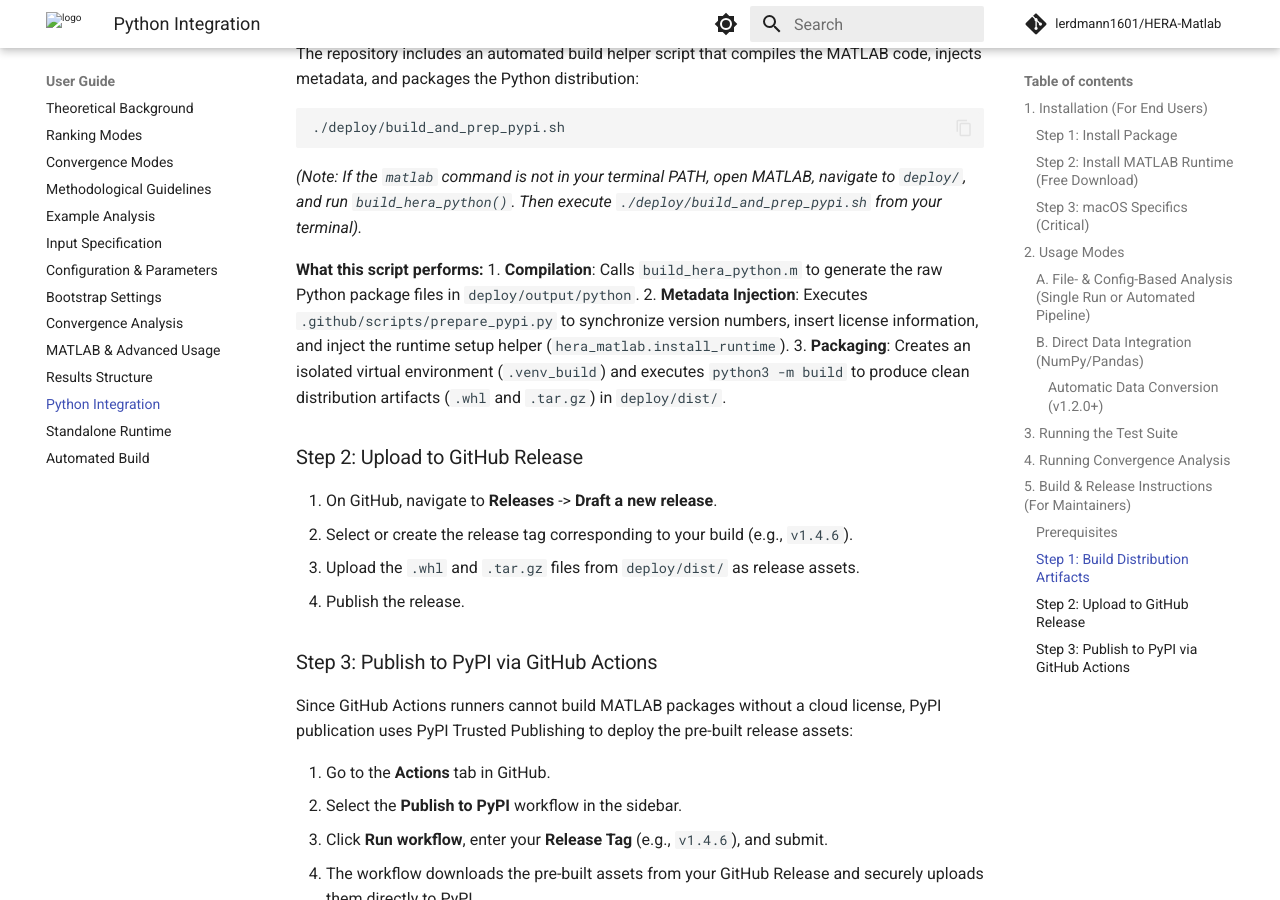
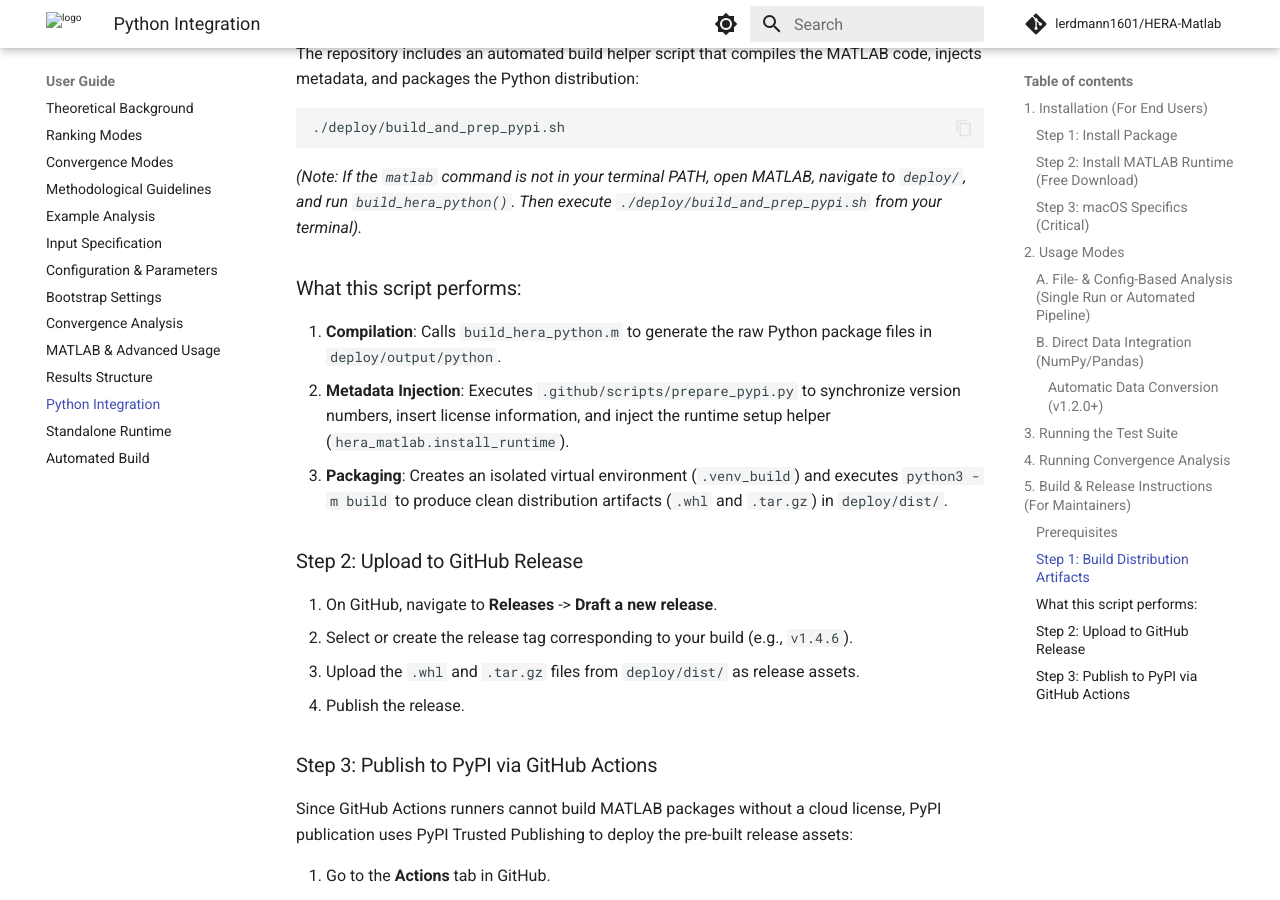
Before and after one commit to lerdmann1601/HERA-Matlab, an MkDocs documentation site: the page built from docs/Python_Integration.md, in a window 1280 px wide and 900 px high, scrolled down 4671 px. Built offline with MkDocs 1.6.1 and Material for MkDocs 9.7.7, drawn with Linux system fonts in a browser that asks for light colours; comment, search, counter and statistics services are not loaded.

Commit message:
Docs: Update Python_Integration.md

```diff
--- a/docs/Python_Integration.md
+++ b/docs/Python_Integration.md
@@ -207,7 +207,7 @@ The repository includes an automated build helper script that compiles the MATLA
 
 *(Note: If the `matlab` command is not in your terminal PATH, open MATLAB, navigate to `deploy/`, and run `build_hera_python()`. Then execute `./deploy/build_and_prep_pypi.sh` from your terminal).*
 
-**What this script performs:**
+### What this script performs:
 1. **Compilation**: Calls `build_hera_python.m` to generate the raw Python package files in `deploy/output/python`.
 2. **Metadata Injection**: Executes `.github/scripts/prepare_pypi.py` to synchronize version numbers, insert license information, and inject the runtime setup helper (`hera_matlab.install_runtime`).
 3. **Packaging**: Creates an isolated virtual environment (`.venv_build`) and executes `python3 -m build` to produce clean distribution artifacts (`.whl` and `.tar.gz`) in `deploy/dist/`.
```
